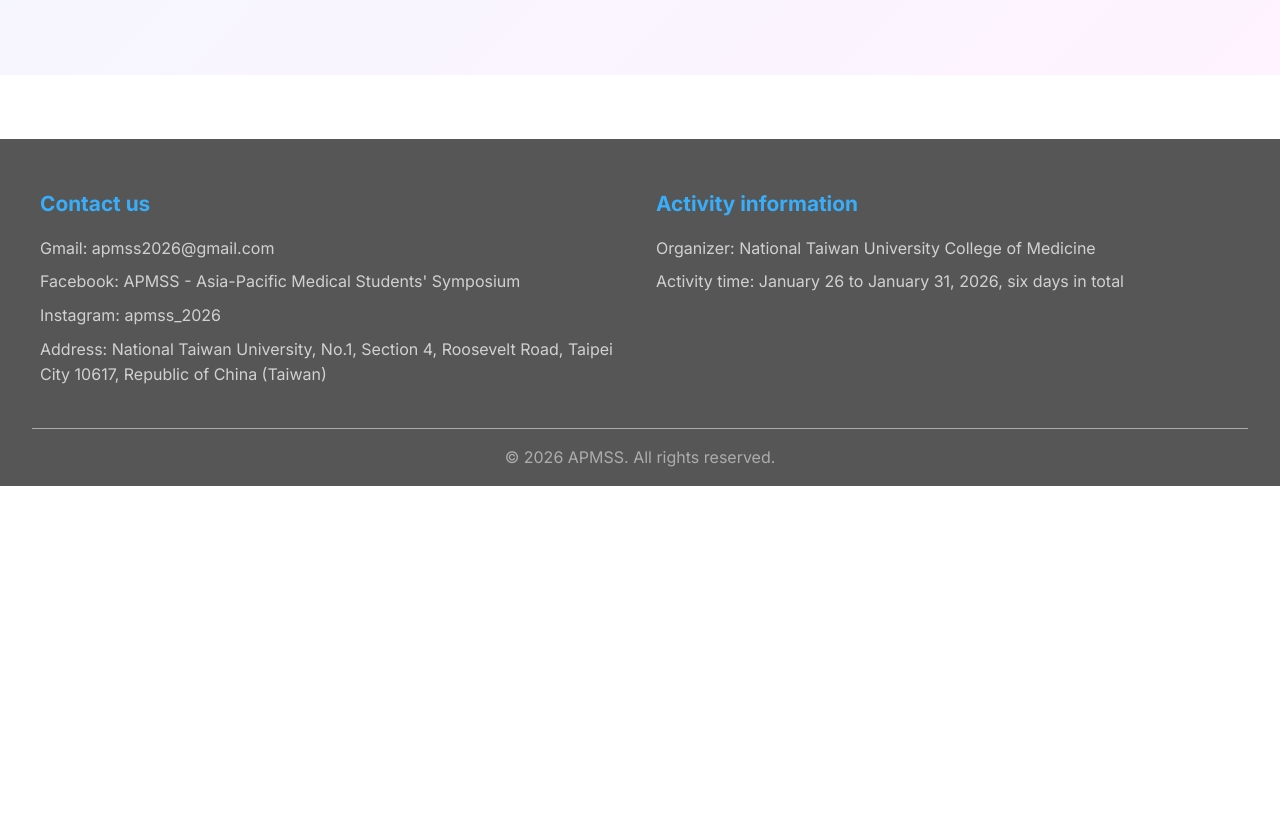
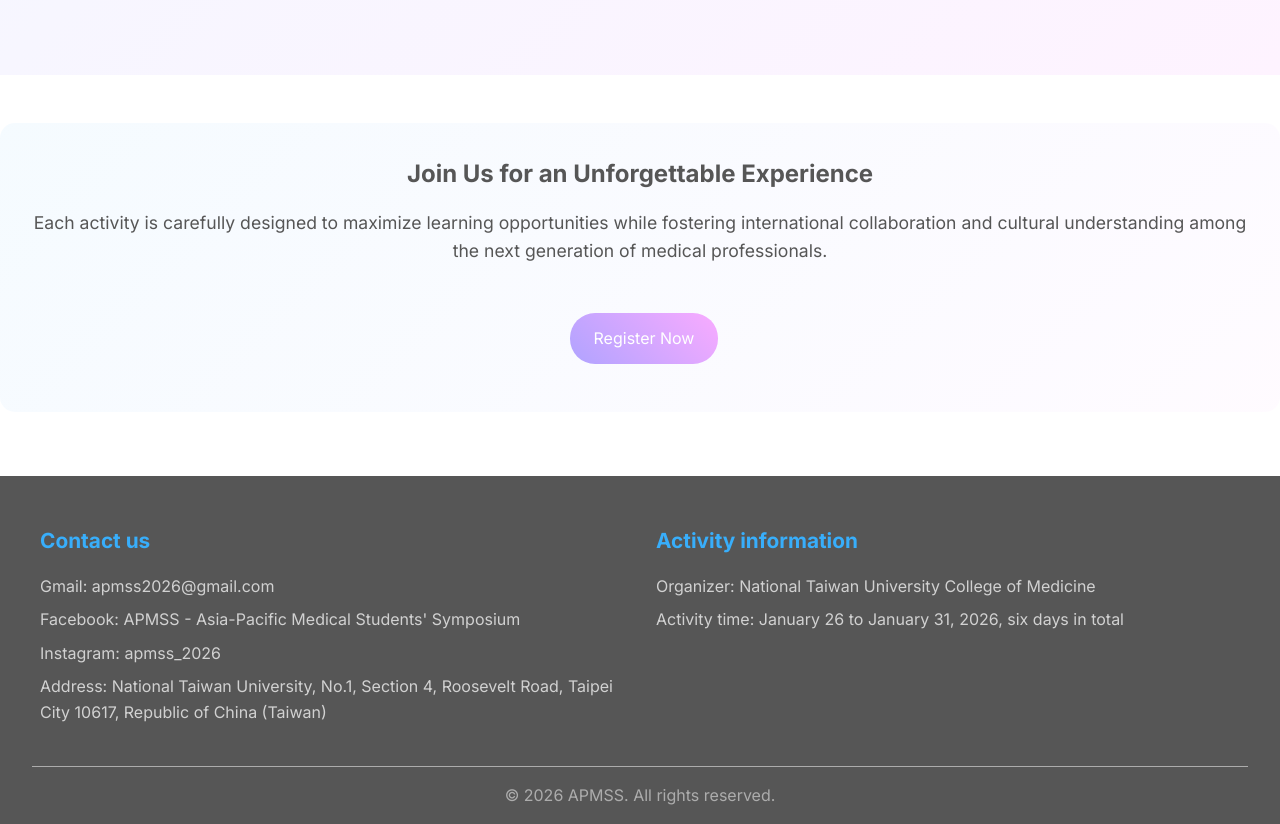
Before and after one commit to apmss2026/apmss2026-website, a plain HTML site: page index.html in a window 1280 px wide. Shown: the part 3920-4744 px from the top of the page. Before the commit the page ends 4406 px from the top, so only its background shows below. Drawn offline with Linux system fonts and the light colour scheme.

Commit message:
add registration button in index

```diff
--- a/index.html
+++ b/index.html
@@ -254,6 +254,13 @@
                 </div>
             </div>
         </section>
+
+        <div style="text-align: center; margin-top: 3rem; padding: 2rem; background: linear-gradient(135deg, rgba(56, 174, 251, 0.05), rgba(249, 171, 255, 0.05)); border-radius: 15px;">
+            <h2 style="color: #565656; margin-bottom: 1rem;">Join Us for an Unforgettable Experience</h2>
+            <p style="font-size: 1.1rem; margin-bottom: 2rem;">Each activity is carefully designed to maximize learning opportunities while fostering international collaboration and cultural understanding among the next generation of medical professionals.</p>
+            <a href="registration.html" class="learn-more-btn">Register Now</a>
+        </div>
+
     </main>
 
     <!-- Footer -->
```
